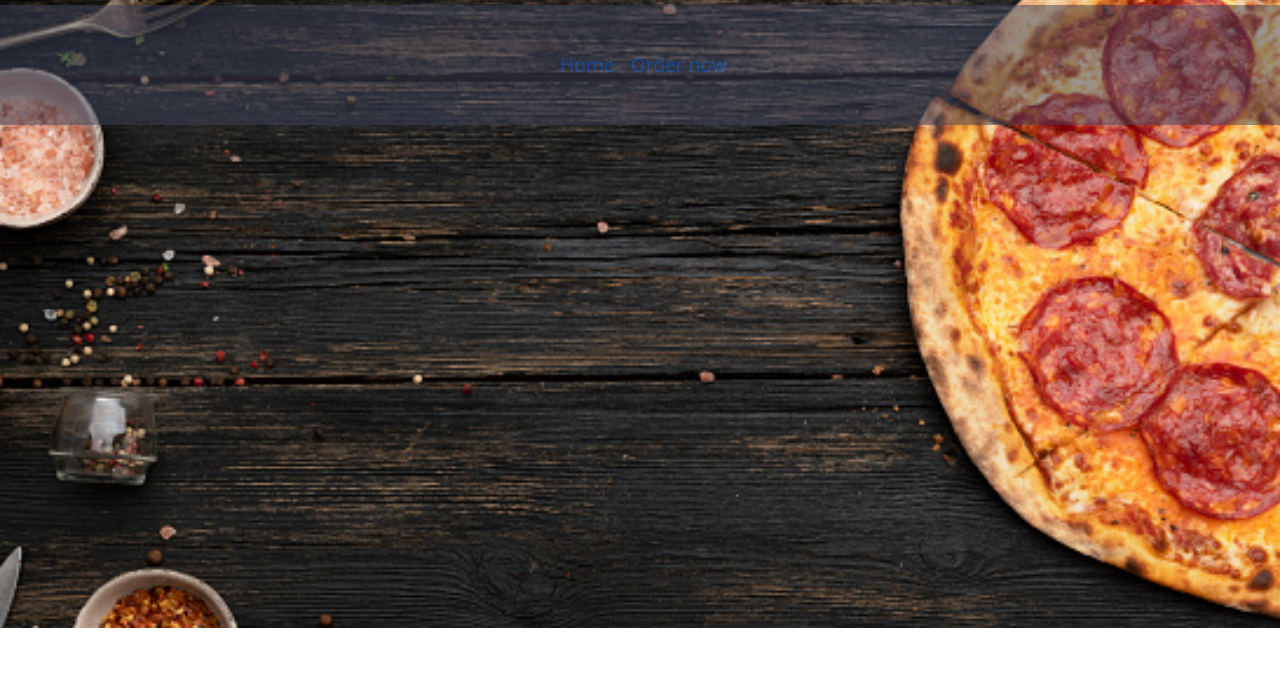
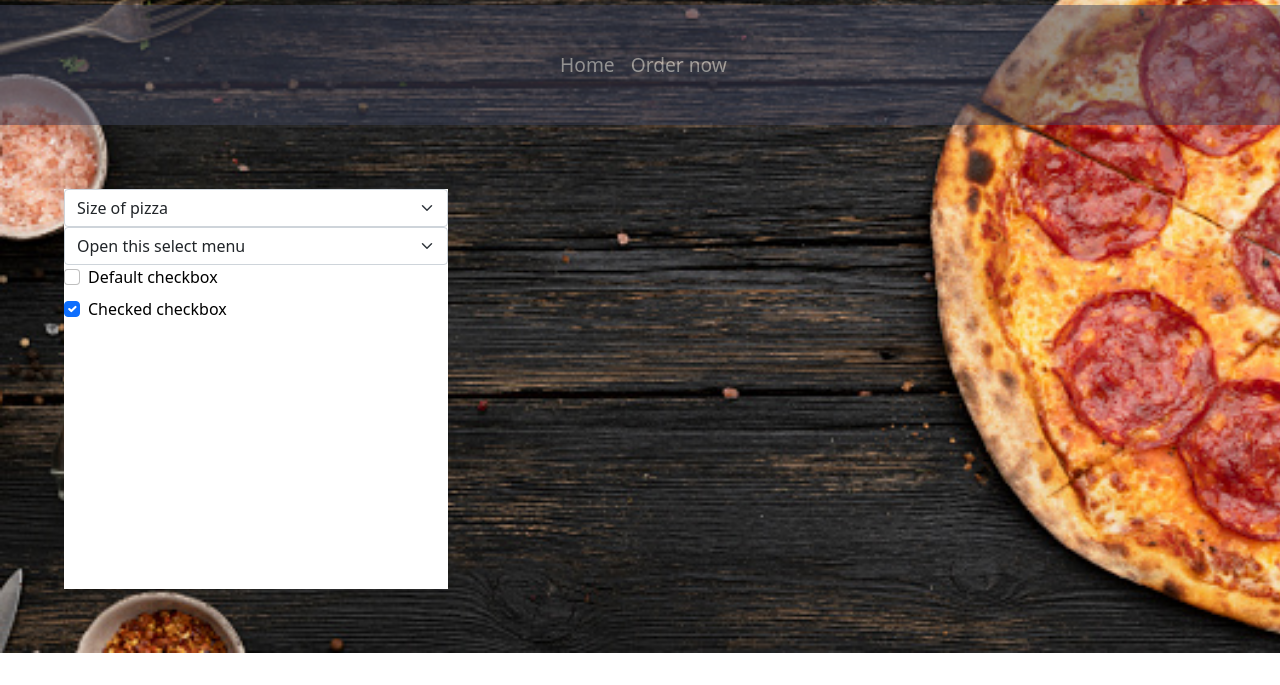
Before and after one commit to aust1inn/pepino-pizza, a plain HTML site: page function.html in a window 1280 px wide. Shown: the part 115-800 px from the top of the page. Drawn offline with nearby package versions, Linux system fonts and the light colour scheme; a web font is replaced by a local one.

Commit message:
ft:adds select menu for pizza size

```diff
--- a/CSS/function.css
+++ b/CSS/function.css
@@ -40,3 +40,13 @@ body {
     text-align: center;
     margin-left: 43%;
 }
+
+/* place order */
+
+.order {
+    background-color: white;
+    color: black;
+    height: 50vh;
+    width: 30%;
+    margin: 5%;
+}
--- a/function.html
+++ b/function.html
@@ -4,19 +4,21 @@
     <meta charset="UTF-8" />
     <meta http-equiv="X-UA-Compatible" content="IE=edge" />
     <meta name="viewport" content="width=device-width, initial-scale=1.0" />
-    <link rel="stylesheet" href="./CSS/function.css" />
     <link
       href="https://cdn.jsdelivr.net/npm/bootstrap@5.0.2/dist/css/bootstrap.min.css"
       rel="stylesheet"
       integrity="sha384-EVSTQN3/azprG1Anm3QDgpJLIm9Nao0Yz1ztcQTwFspd3yD65VohhpuuCOmLASjC"
       crossorigin="anonymous"
     />
-    <script src="./JS/script.js"></script>
+    <link rel="stylesheet" href="./CSS/function.css" />
+
     <script
       src="https://code.jquery.com/jquery-3.6.0.js"
       integrity="sha256-H+K7U5CnXl1h5ywQfKtSj8PCmoN9aaq30gDh27Xc0jk="
       crossorigin="anonymous"
     ></script>
+    <script src="./JS/script.js"></script>
+
     <title>PEPINO</title>
   </head>
   <body>
@@ -39,5 +41,36 @@
           </div>
         </div>
       </nav>
+
+      <div class="order">
+
+        <select class="form-select" aria-label="Default select example">
+            <option selected>Size of pizza</option>
+            <option value="1">Small ksh300</option>
+            <option value="2">Medium ksh600</option>
+            <option value="3">Large ksh900</option>
+          </select>
+
+          <select class="form-select" aria-label="Default select example">
+            <option selected>Open this select menu</option>
+            <option value="1">One</option>
+            <option value="2">Two</option>
+            <option value="3">Three</option>
+          </select>
+
+          <div class="form-check">
+            <input class="form-check-input" type="checkbox" value="" id="flexCheckDefault">
+            <label class="form-check-label" for="flexCheckDefault">
+              Default checkbox
+            </label>
+          </div>
+          <div class="form-check">
+            <input class="form-check-input" type="checkbox" value="" id="flexCheckChecked" checked>
+            <label class="form-check-label" for="flexCheckChecked">
+              Checked checkbox
+            </label>
+          </div>
+
+      </div>
   </body>
 </html>
```
